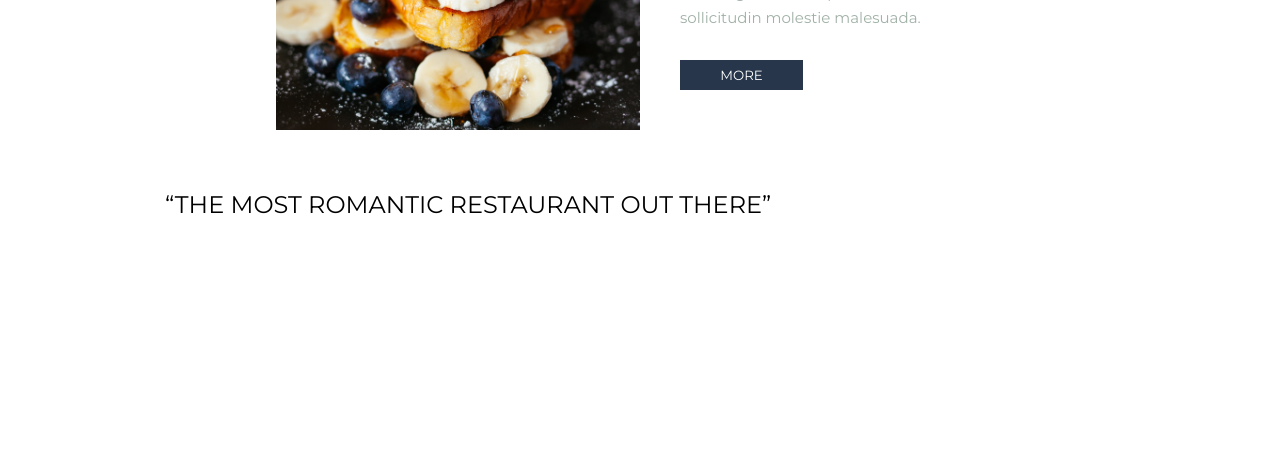
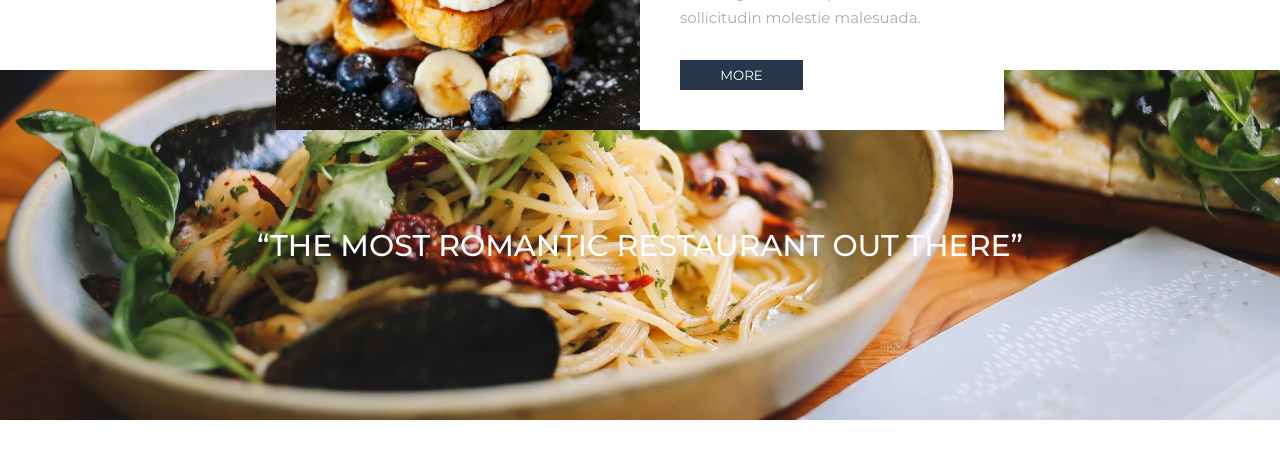
Before and after one commit to Sami-20s/Naif_Alotaibi_food, a Next.js app: page / in a window 1280 px wide. Shown: the part 948-1406 px from the top of the page. Before the commit the page ends 1167 px from the top, so only its background shows below. Built offline with nearby package versions, Linux system fonts and the light colour scheme.

Commit message:
🛰 🎗 Space Style Added

```diff
--- a/styles/pages/Home/home.scss
+++ b/styles/pages/Home/home.scss
@@ -1,3 +1,4 @@
 @import "../../helper/mixins/mixins";
 @import "./hero/hero";
 @import "./story/story";
+@import "./space/space";
--- /dev/null
+++ b/styles/pages/Home/space/_space.scss
@@ -0,0 +1,28 @@
+.space {
+    transform: translateY(-120px);
+    display: flex;
+    justify-content: center;
+    align-items: center;
+    width: 100%;
+    height: 350px;
+    background-image: url("/space.jpg");
+    background-repeat: no-repeat;
+    background-size: 180%;
+    background-position: center;
+    background-color: red;
+    // Large Screen
+    @include breakpoint-up("large") {
+        background-size: 100%;
+    }
+    &__wrapper {
+        text-align: center;
+        &:hover h2 {
+            color: var(--dark-green);
+        }
+        > h2 {
+            color: #fff;
+            font-size: 30px;
+            font-weight: 500;
+        }
+    }
+}
--- a/styles/pages/Home/story/_story.scss
+++ b/styles/pages/Home/story/_story.scss
@@ -3,6 +3,7 @@
     justify-content: center;
     align-items: center;
     &__wrapper {
+        z-index: 100;
         transform: translateY(-60px);
         display: flex;
         flex-direction: column;
```
